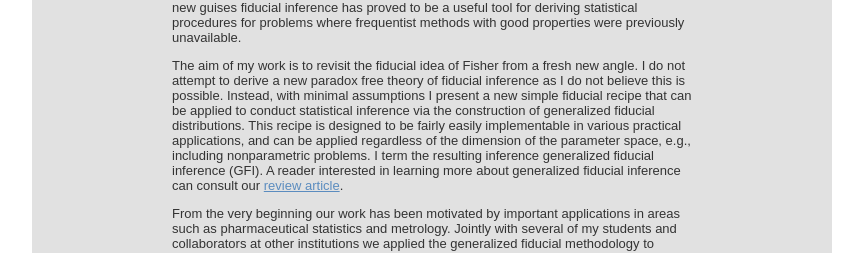
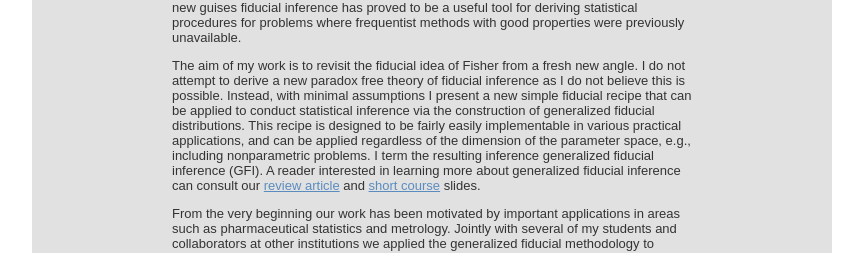
Before and after one commit to janhannig/website, a plain HTML site: page research.html in a window 1280 px wide. Shown: the part 694-947 px from the top of the page, without its empty margins (208-1071 px from the left). Drawn offline with Linux system fonts and the light colour scheme.

Commit message:
Short course uploaded

```diff
--- a/research.html
+++ b/research.html
@@ -52,7 +52,7 @@
   <p><strong>Generalized Fiducial Inference and related topics<br />
     (</strong>funded by NSF grants DMS 1007520, DMS 0707037 and DMS 1512945)</p>
   <p>A large percentage of my current effort is concerned with studying theoretical properties of generalized fiducial inference. R. A. Fisher's fiducial inference has been the subject of many discussions and controversies ever since he introduced the idea during the 1930s. The idea experienced a bumpy ride, to say the least, during its early years and one can safely say that it eventually fell into disfavor among mainstream statisticians. However, it appears to have made a resurgence recently under various labels such as generalized inference, confidence distributions, Dempster-Shafer calculus and its derivatives. In these new guises fiducial inference has proved to be a useful tool for deriving statistical procedures for problems where frequentist methods with good properties were previously unavailable.</p>
-  <p>The aim of my work is to revisit the fiducial idea of Fisher from a fresh new angle. I do not attempt to derive a new paradox free theory of fiducial inference as I do not believe this is possible. Instead, with minimal assumptions I present a new simple fiducial recipe that can be applied to conduct statistical inference via the construction of generalized fiducial distributions. This recipe is designed to be fairly easily implementable in various practical applications, and can be applied regardless of the dimension of the parameter space, e.g., including nonparametric problems. I term the resulting inference generalized fiducial inference (GFI). A reader interested in learning more about generalized fiducial inference can consult our <a href="http://www.tandfonline.com/doi/full/10.1080/01621459.2016.1165102">review article</a>. </p>
+  <p>The aim of my work is to revisit the fiducial idea of Fisher from a fresh new angle. I do not attempt to derive a new paradox free theory of fiducial inference as I do not believe this is possible. Instead, with minimal assumptions I present a new simple fiducial recipe that can be applied to conduct statistical inference via the construction of generalized fiducial distributions. This recipe is designed to be fairly easily implementable in various practical applications, and can be applied regardless of the dimension of the parameter space, e.g., including nonparametric problems. I term the resulting inference generalized fiducial inference (GFI). A reader interested in learning more about generalized fiducial inference can consult our <a href="http://www.tandfonline.com/doi/full/10.1080/01621459.2016.1165102">review article</a>  and <a href="download/FiducialShortCourse2018.pdf">short course</a> slides.</p>
   <p>From the very beginning our work has been motivated by important applications in areas such as pharmaceutical statistics and metrology. Jointly with several of my students  and collaborators at other institutions we applied the generalized fiducial methodology to important applied problems with a great success. In addition to methodological research I have also analyzed mathematical properties of generalized fiducial distribution proving that generalized fiducial distribution often gives rise to statistical procedures that have good statistical properties asymptotically. Fiducial based statistical procedures are also very competitive for small samples. This is shown by mounting evidence from several simulation studies giving practitioners an exciting new data analysis tool. </p>
   <p>In particular, my contributions naturally cluster into four areas: First, is the definition and theoretical properties of generalized fiducial inference. My initial significant contribution was in a 2006 paper that connected fiducial inference to a new field of generalized inference sparking a number of subsequent publications. The current formal definition of generalized fiducial inference can be found in a 2016 review article that contains a number of useful result and formulas. In a series of publications my students and I have provided proof of Bernstein-von Mises theorems establishing asymptotic correctness of generalized fiducial inference for a large class of parametric models. We are currently in the process of studying higher order asymptotic results. Additionally, my coauthors and I show how generalized fiducial distribution can be used for prediction, connect generalized fiducial distribution with another growing field of confidence distributions, and address computational issues.</p>
   <p>Second area of interest is application of generalized fiducial inference to statistical problems of practical interest. For example GFI provides statistical tools for inference in linear mixed models that have properties very favorable compared to other methodologies available in the literature. Other applications include inference for extremes, a novel method for volatility estimation in high frequency financial data, and an application to psychology (item response modeling). Finally, several papers address specific applications in measurement science. Some of these ideas have a direct impact on government policy-making with regard to international inter-laboratory experiments and assessment of measurement capabilities by the U. S. National Institute of Standards and Technology (NIST). Current applications of interest include the use of fiducial idea in analysis of genetics and RNASeq like data. </p>
```
